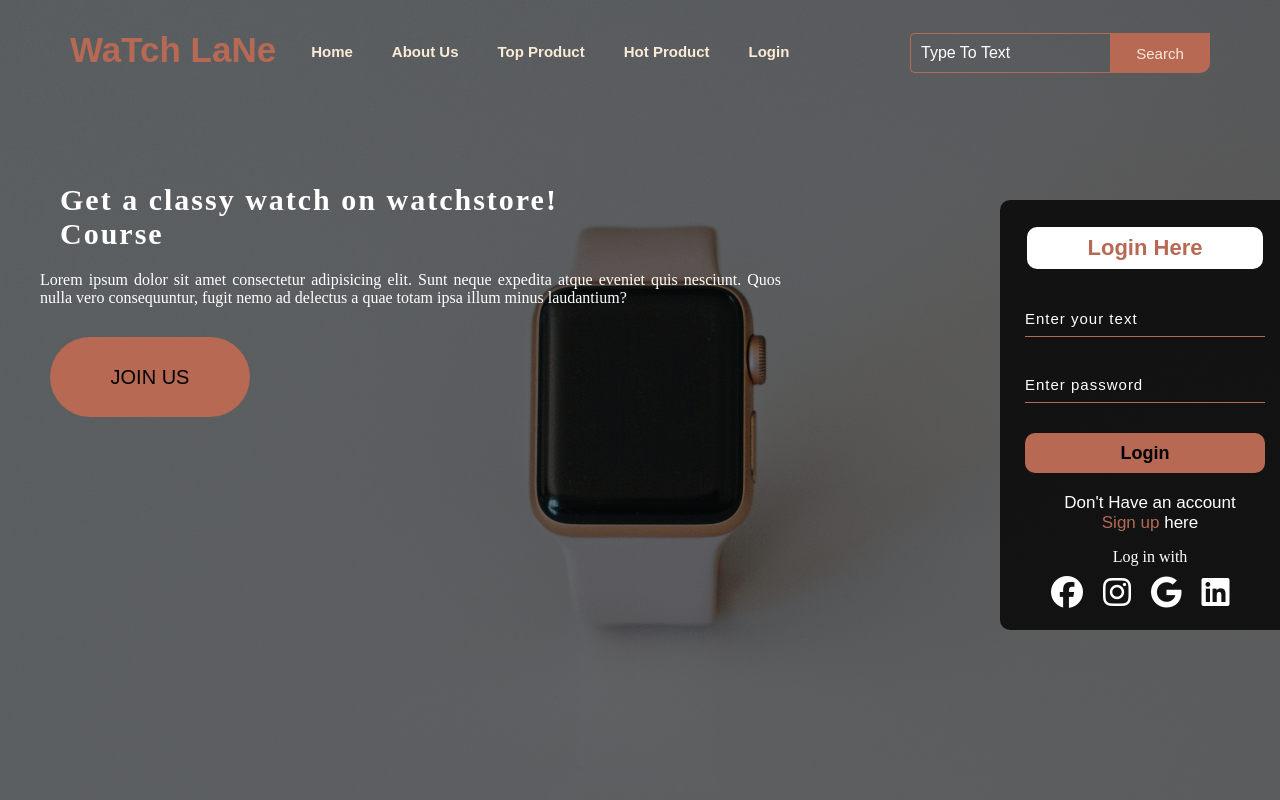
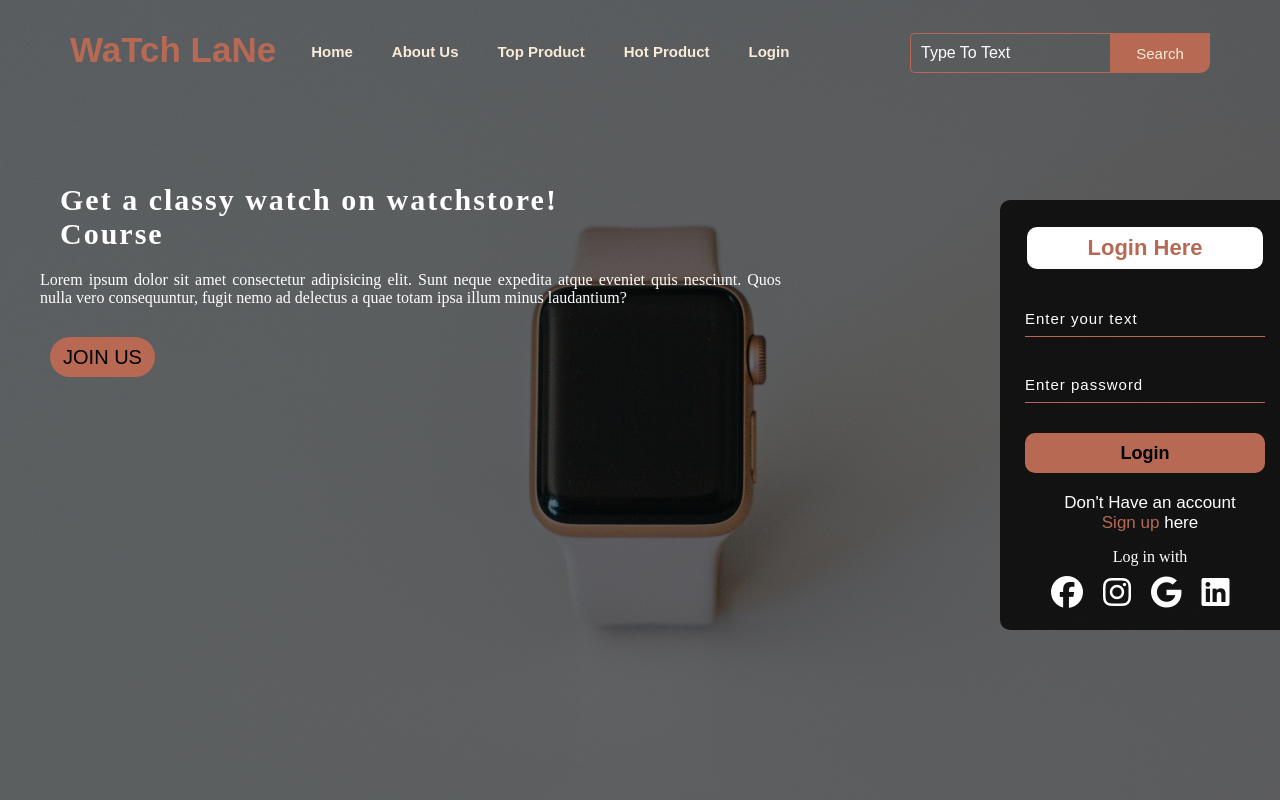
Before and after one commit to JyotiNayak9/Ecommerce-website-WatchLane, a PHP site: page / in a window 1280 px wide. Run offline with PHP 8.4, Linux system fonts and the light colour scheme; some libraries are stand-ins or nearby versions.

Commit message:
changeonjoinusbutton

```diff
--- a/style.css
+++ b/style.css
@@ -135,8 +135,8 @@ ul li a:hover {
 }
 /*Join Us Button*/
 .content .cn {
-    width: 200px;
-    height: 80px;
+    width: 105px;
+    height: 40px;
     background-color: #b76954;
     border: none;
     margin-bottom: 30px;
```
